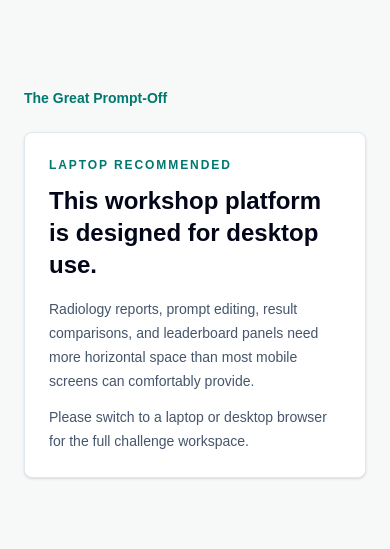
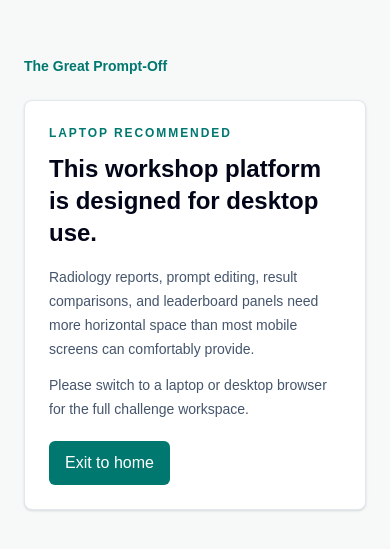
Before and after one commit to EthanChenHyland/the-great-prompt-off, a Next.js app: page /challenge in a window 390 px wide. Shown: the part 139-688 px from the top of the page. Built offline with nearby package versions, Linux system fonts and the light colour scheme.

Commit message:
Add mobile gate exit button

```diff
--- a/app/components/ChallengeWorkspace.tsx
+++ b/app/components/ChallengeWorkspace.tsx
@@ -215,6 +215,13 @@ export function ChallengeWorkspace({
             Please switch to a laptop or desktop browser for the full challenge
             workspace.
           </p>
+          <button
+            type="button"
+            onClick={resetParticipant}
+            className="mt-5 h-11 rounded-md bg-teal-700 px-4 text-sm font-semibold text-white hover:bg-teal-800"
+          >
+            Exit to home
+          </button>
         </div>
       </section>
 
```
